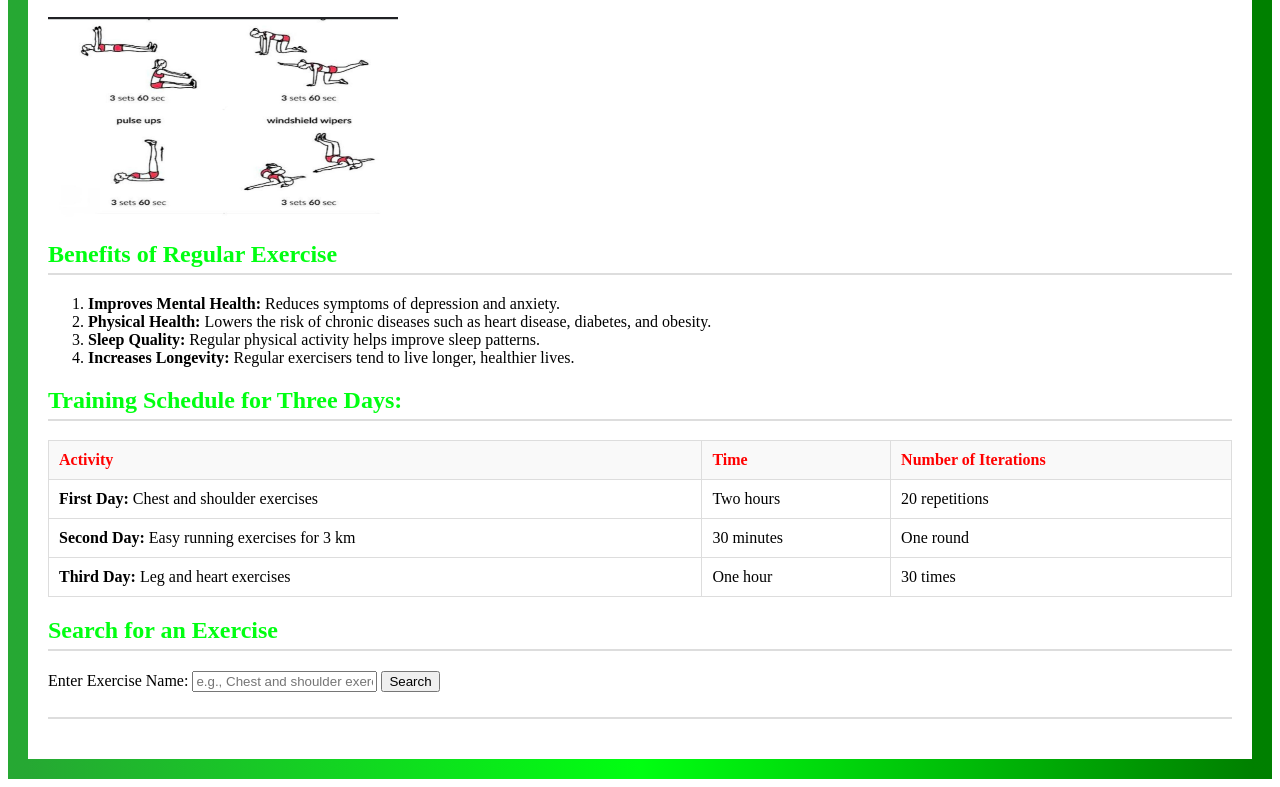
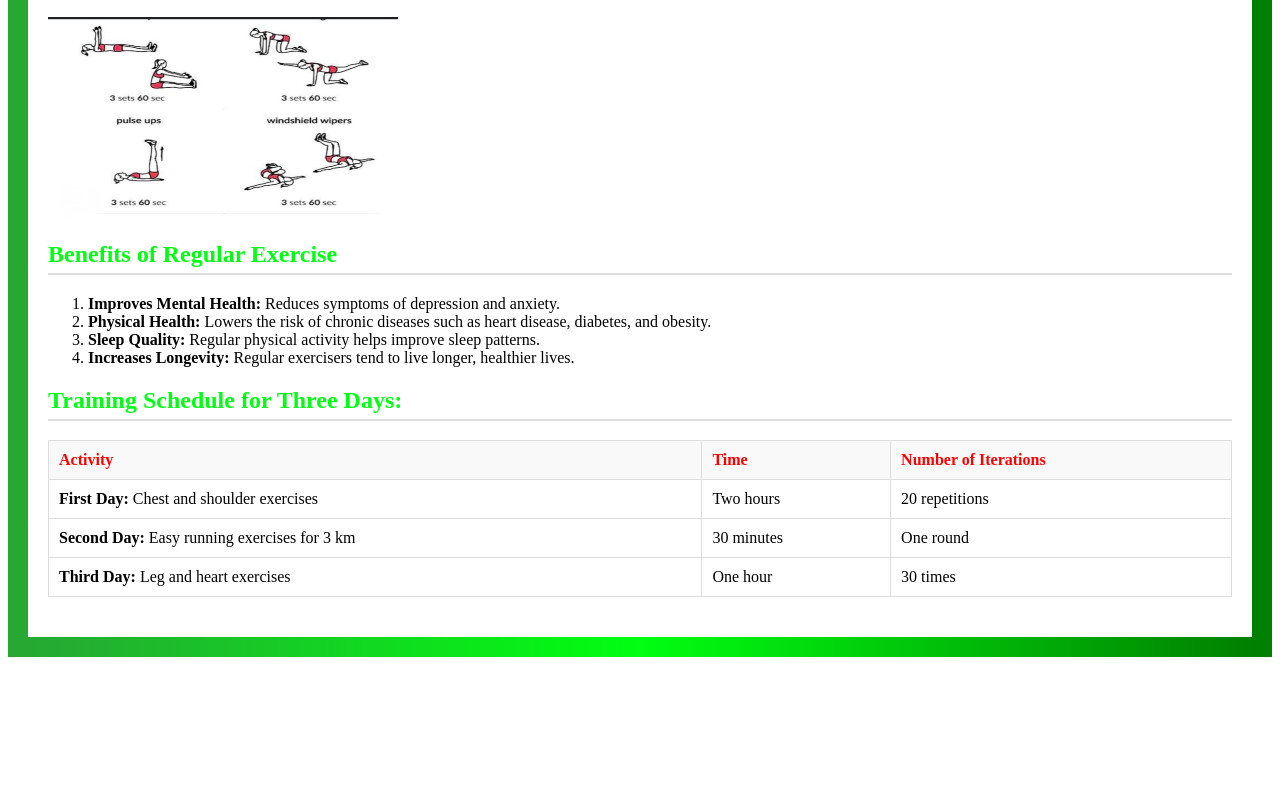
Before and after one commit to MohamedElG3hary/HealthLife, a plain HTML site: page Physcial.html in a window 1280 px wide. Shown: the part 493-1280 px from the top of the page. After the commit the page ends 1158 px from the top, so only its background shows below. Drawn offline with Linux system fonts and the light colour scheme.

Commit message:
Update Physcial.html

```diff
--- a/Physcial.html
+++ b/Physcial.html
@@ -129,14 +129,7 @@
             </table>
         </section>
 
-        <!-- New Workout Search Section -->
-        <section class="javascript">
-           <h2>Search for an Exercise</h2>
-           <label for="exercise">Enter Exercise Name:</label>
-           <input type="text" id="exercise" placeholder="e.g., Chest and shoulder exercises">
-           <button onclick="findWorkout()">Search</button>
-           <h2 id="result"></h2>
-        </section>
+
     </main>
 
 </body>
```
